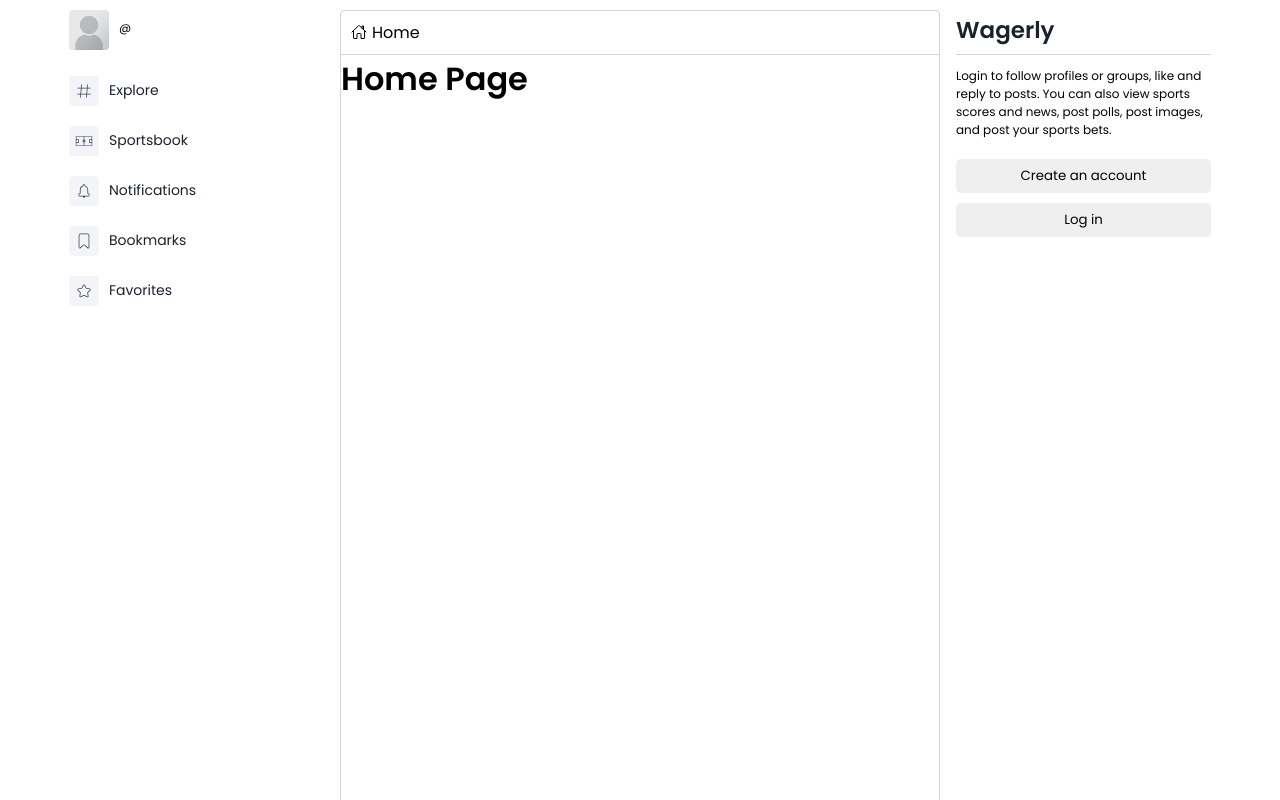
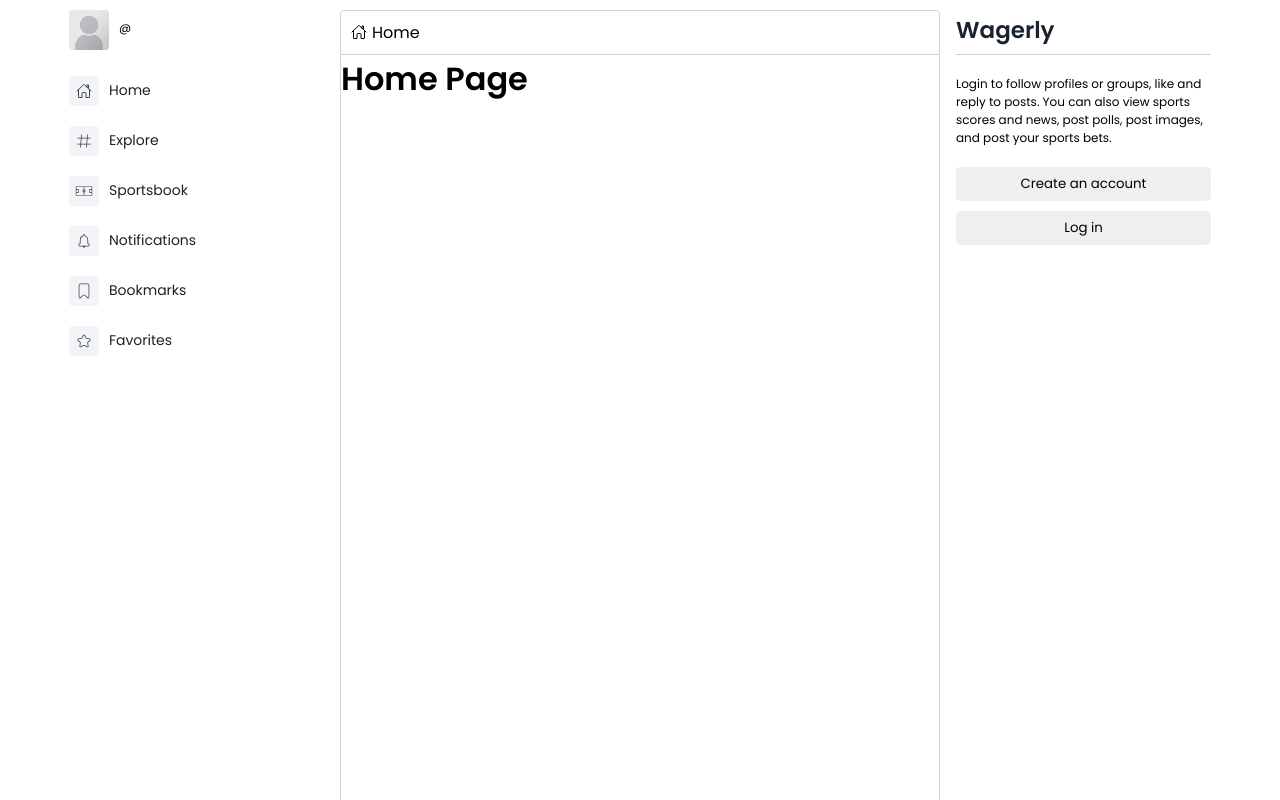
Before and after one commit to jDelille/sports-social-app, a React (Vite) app: page / in a window 1280 px wide. Built offline with nearby package versions, Linux system fonts and the light colour scheme; no server answers; the database is empty.

Commit message:
wip: adding create post button

```diff
--- a/src/components/sidebar/LeftSidebar.tsx
+++ b/src/components/sidebar/LeftSidebar.tsx
@@ -4,6 +4,7 @@
 import { CiHashtag, CiBellOn, CiBookmark, CiStar, CiLogout } from "react-icons/ci";
 import { signOut } from 'firebase/auth';
 import UserBar from '../user-bar/UserBar';
+import { IoHomeOutline } from "react-icons/io5";
 
 type LeftSidebarProps = {
     user: any;
@@ -19,6 +20,12 @@
         <div className='left-sidebar'>
             <UserBar user={user} avatar={avatar} />
             <ul>
+                <Link to="/" className='link'>
+                    <div className='icon-wrapper'>
+                        < IoHomeOutline size={16} color='#3e434e' />
+                    </div>
+                    Home
+                </Link>
                 <Link to="/explore" className='link'>
                     <div className='icon-wrapper'>
                         <CiHashtag size={18} color='#3e434e' />
--- a/src/components/sidebar/RightSidebar.tsx
+++ b/src/components/sidebar/RightSidebar.tsx
@@ -4,6 +4,8 @@
 import Button from "../button/Button";
 import { AuthString } from "../../app-string/AuthString";
 import { Link } from "react-router-dom";
+import { PiNotePencilLight } from "react-icons/pi";
+
 import './SidebarStyles.scss';
 
 type RightSidebarProps = {
@@ -23,7 +25,7 @@
             <div className='site-name'>
                 <Link to="/">Wagerly</Link>
             </div>
-            {noUser && (
+            {noUser ? (
                 <div className="user-auth-wrapper">
                     <p>{AppInfoString.NotLoggedInMessage.value}</p>
                     <Button
@@ -37,6 +39,13 @@
                         ariaLabel={AuthString.Login.value}
                     />
                 </div>
+            ) : (
+                <Button
+                    onClick={() => console.log('post btn clicked')}
+                    label="Create a post"
+                    ariaLabel="Create a post"
+                    icon={PiNotePencilLight}
+                />
             )}
 
         </div>
--- a/src/components/sidebar/SidebarStyles.scss
+++ b/src/components/sidebar/SidebarStyles.scss
@@ -10,6 +10,7 @@
         align-items: center;
         margin-top: 0.6rem;
         padding-bottom: 0.2rem;
+        margin-bottom: 20px;
 
         a {
             color: $black;
```
